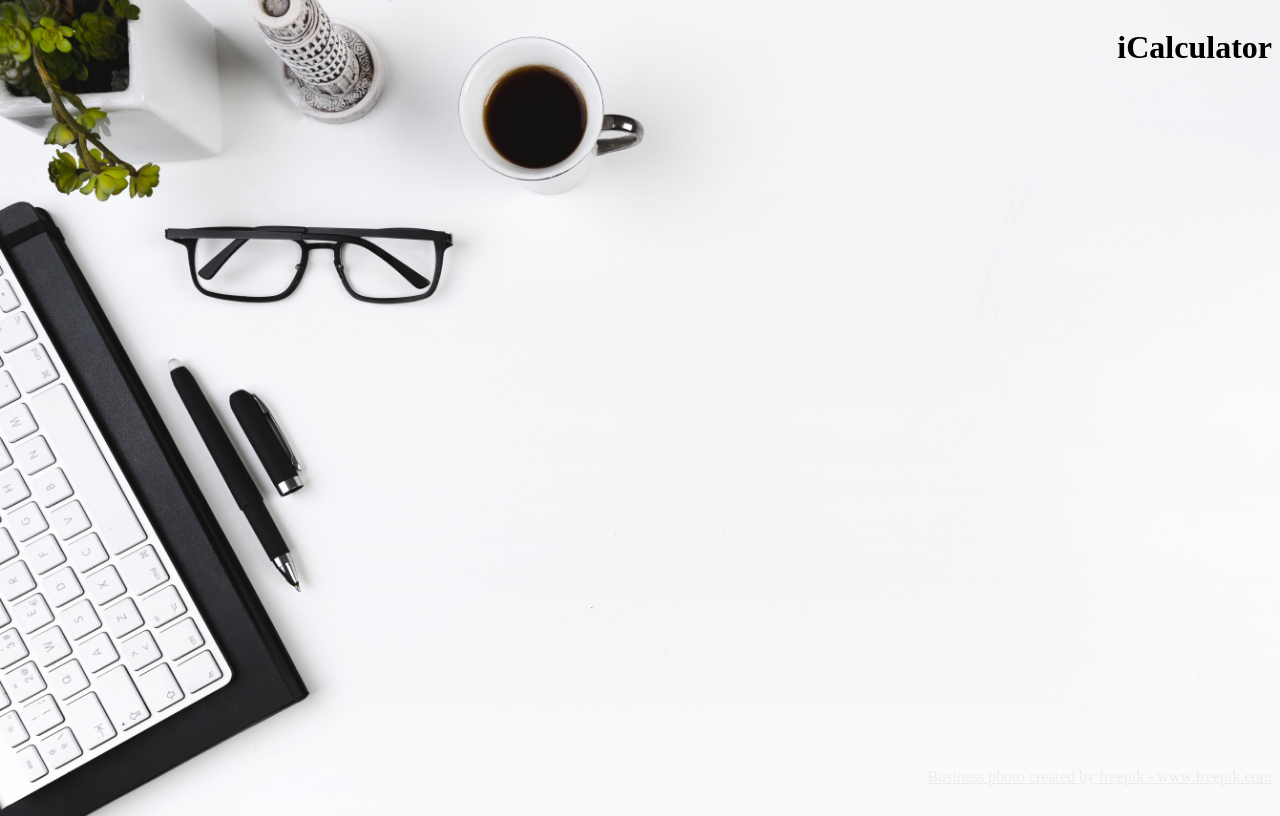
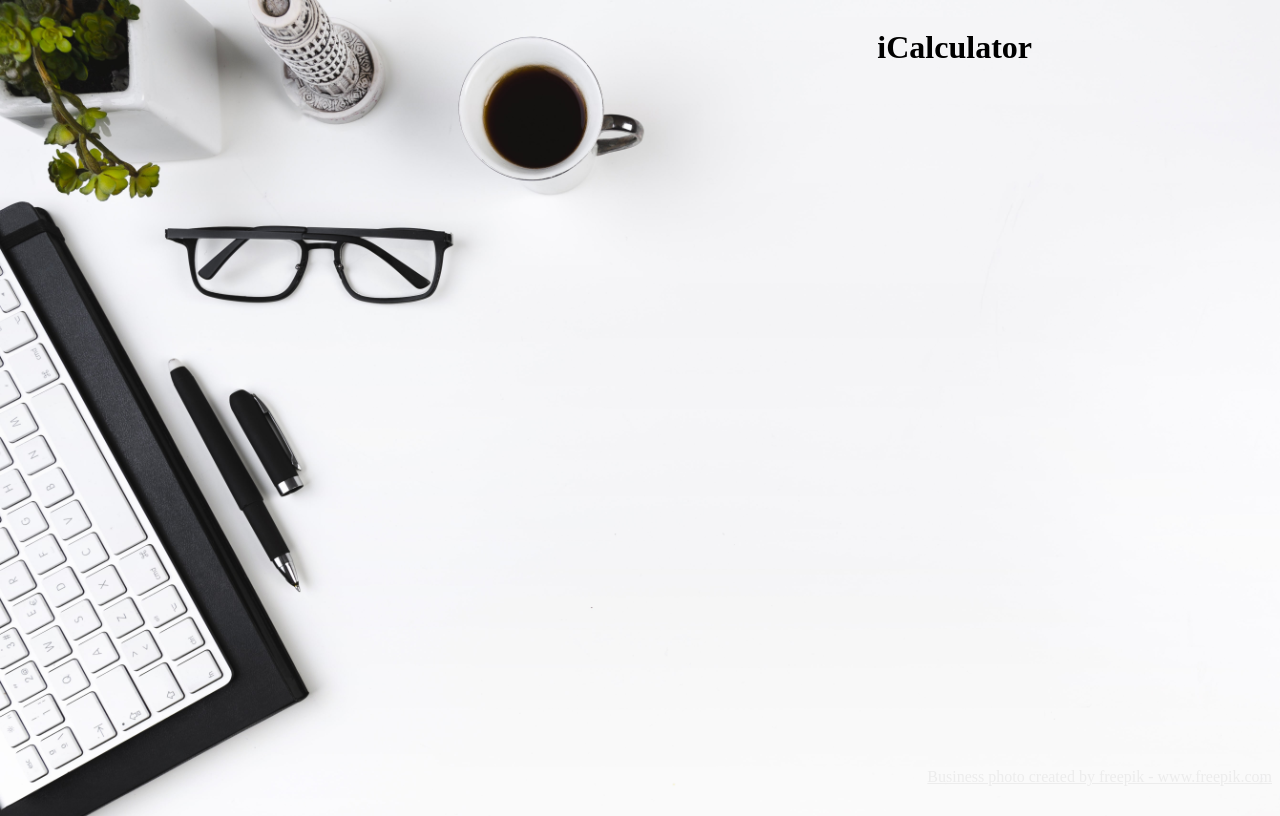
Before and after one commit to petraintelligence/calculator, a plain HTML site: page index.html in a window 1280 px wide. Drawn offline with Linux system fonts and the light colour scheme.

Commit message:
working on aligning header

```diff
--- a/css/styles.css
+++ b/css/styles.css
@@ -10,11 +10,15 @@ a {
     color: rgb(236, 236, 236);
 }
 
-header {
+#header {
     display: flex;
-    width: 100%;
+    width: 100vw;
     height: 15vh;
     justify-content: flex-end;
+}
+
+.header-spacer {
+    width: 20vw;
 }
 
 footer {
@@ -27,4 +31,10 @@ footer {
 #content {
     display: flex;
     height: 80vh;
+    width: 100vw;
 }
+
+h1 {
+    align-items: flex-end;
+
+}
--- a/index.html
+++ b/index.html
@@ -15,14 +15,17 @@
 </head>
 
 <body>
-    <header>
+    <div id="header">
       <h1>iCalculator</h1>
-    </header>
+      <div class="header-spacer"></div>
+    </div>
 
     <div id="content">
 
       <div id='container'></div>
     </div>
+
+
     <footer><a href='https://www.freepik.com/photos/business'>Business photo created by freepik - www.freepik.com</a></footer>
 
 
```
